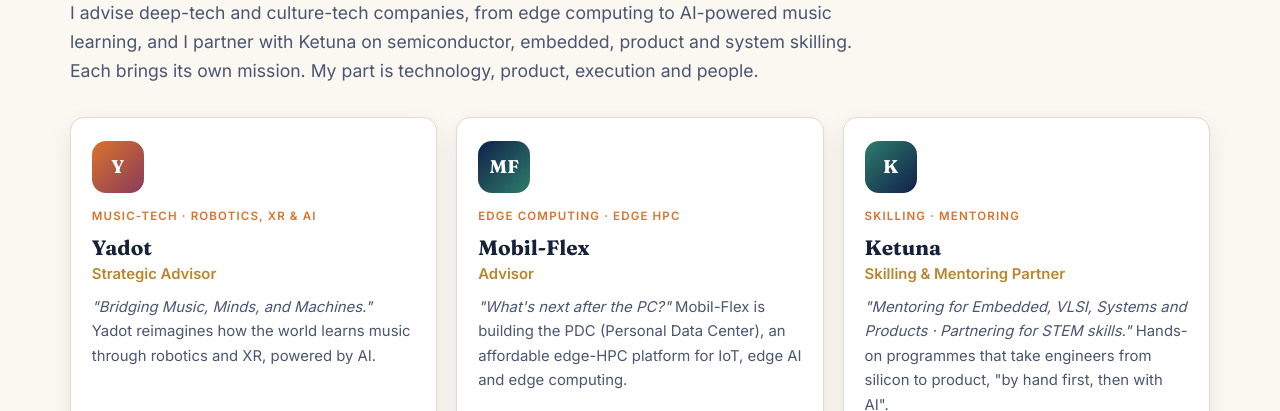
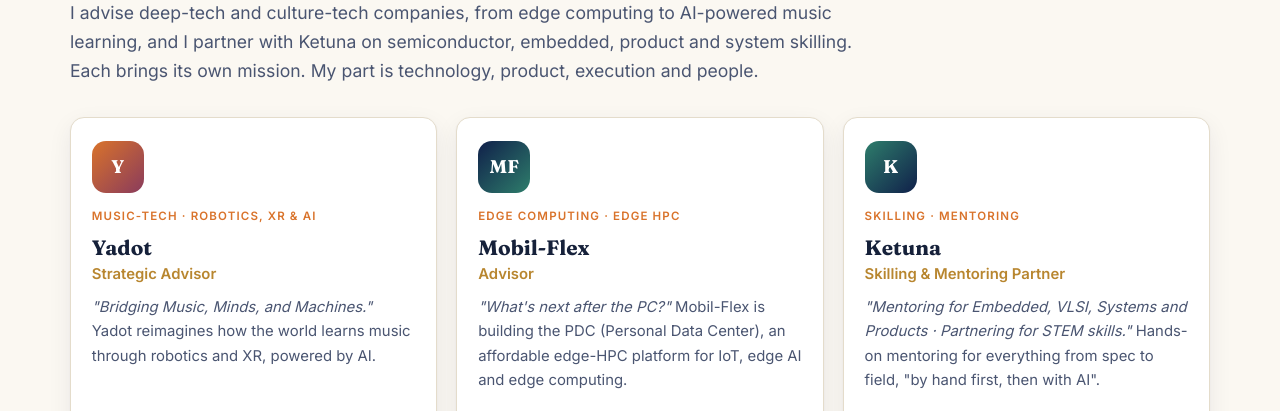
Before and after one commit to swap111/profile, a plain HTML site: page advisory.html in a window 1280 px wide. Shown: the part 541-952 px from the top of the page. Drawn offline with Linux system fonts and the light colour scheme.

Commit message:
Ketuna card: mentoring everything from spec to field
Authored by Swapnil

```diff
--- a/advisory.html
+++ b/advisory.html
@@ -79,7 +79,7 @@
         <span class="card__tag">Skilling · Mentoring</span>
         <h3>Ketuna</h3>
         <p class="assoc__role">Skilling &amp; Mentoring Partner</p>
-        <p><em>"Mentoring for Embedded, VLSI, Systems and Products · Partnering for STEM skills."</em> Hands-on programmes that take engineers from silicon to product, "by hand first, then with AI".</p>
+        <p><em>"Mentoring for Embedded, VLSI, Systems and Products · Partnering for STEM skills."</em> Hands-on mentoring for everything from spec to field, "by hand first, then with AI".</p>
         <span class="card__link">ketuna.online →</span>
       </a>
     </div>
```
